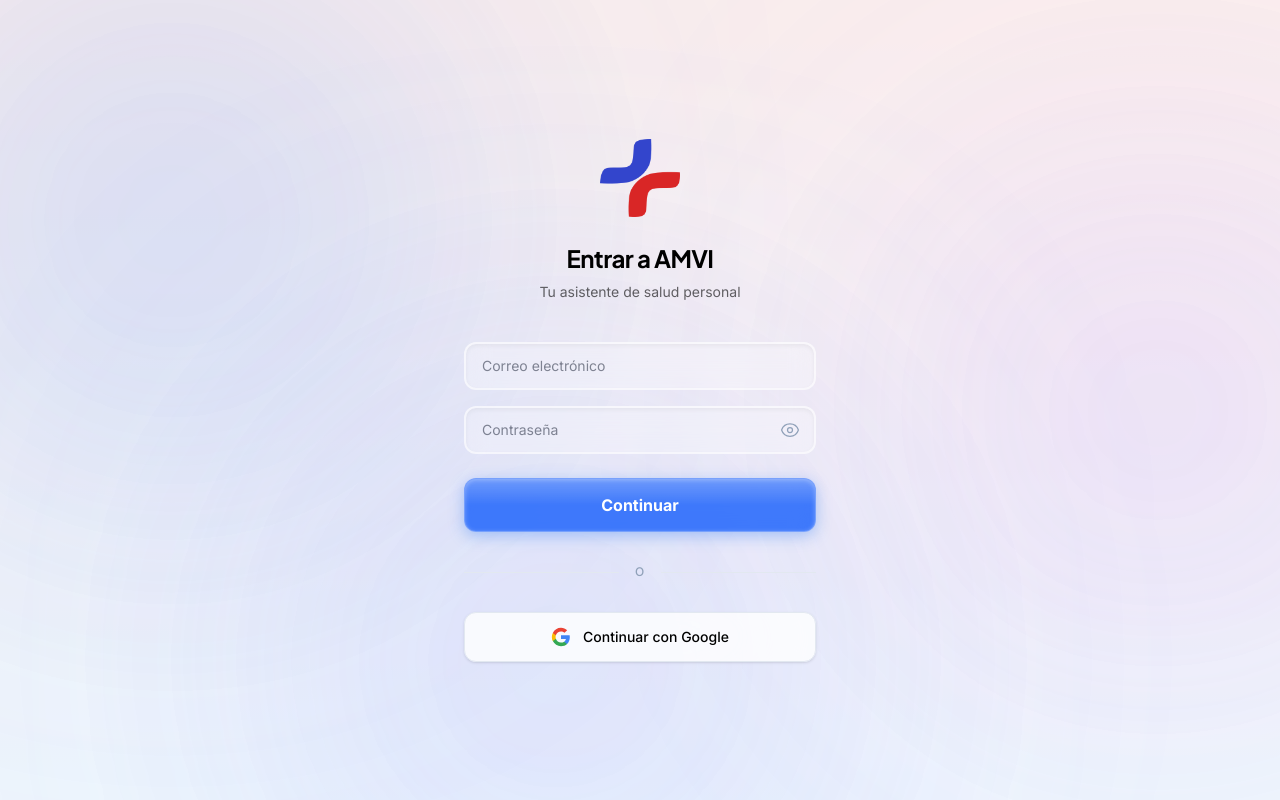
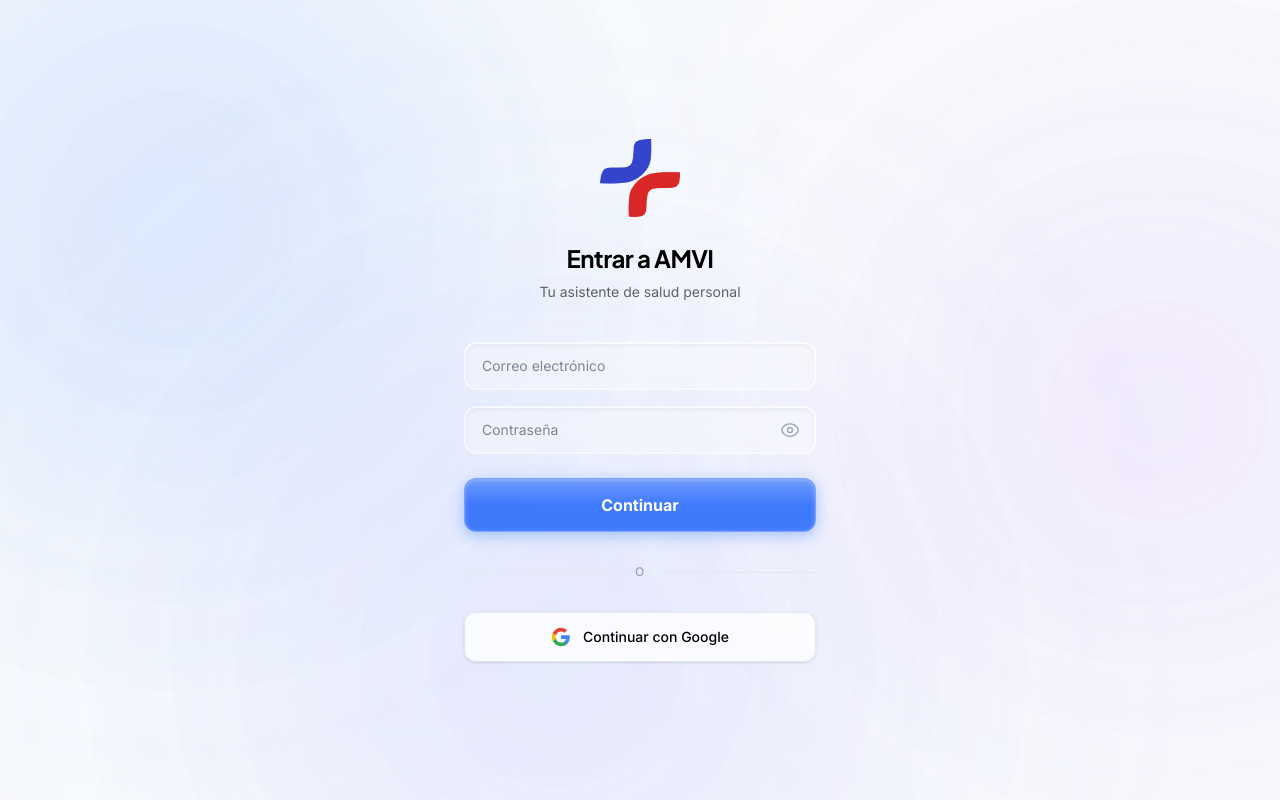
Before and after one commit to PonchoSaldana/AMVI-proyect, a Next.js app: page /vistas/login in a window 1280 px wide. Shown: the top 800 px of the page. Built offline with nearby package versions, Linux system fonts and the light colour scheme; no server answers.

Commit message:
feat: fullscreen PWA en movil con safe-area iOS

```diff
--- a/app/globals.css
+++ b/app/globals.css
@@ -151,17 +151,22 @@
 }
 
 @layer base {
+  html, body {
+    /* Fullscreen PWA: respect iOS safe area (notch / Dynamic Island / home bar) */
+    padding-top: env(safe-area-inset-top);
+    padding-bottom: env(safe-area-inset-bottom);
+    padding-left: env(safe-area-inset-left);
+    padding-right: env(safe-area-inset-right);
+    /* Stretch to fill 100% of the viewport height in standalone/fullscreen mode */
+    min-height: 100dvh;
+  }
   body {
     font-family: -apple-system, BlinkMacSystemFont, "Segoe UI", Roboto, "Helvetica Neue", Arial, sans-serif;
-    background: linear-gradient(180deg, #ffb7b2 0%, #c5e0ff 100%);
-    background-attachment: fixed;
     color: #1d1d1f;
+    @apply bg-background text-foreground font-jakarta;
   }
   * {
     @apply border-outline/20;
-  }
-  body {
-    @apply bg-background text-foreground font-jakarta;
   }
   h1, h2, h3, h4, h5, h6 {
     @apply font-jakarta;
@@ -243,4 +248,12 @@
   .custom-scrollbar::-webkit-scrollbar-thumb {
     @apply bg-slate-200 dark:bg-white/10 rounded-full hover:bg-slate-300 dark:hover:bg-white/20;
   }
+
+  /* Sticky nav / footer respect safe area on iOS fullscreen */
+  .safe-bottom {
+    padding-bottom: max(1rem, env(safe-area-inset-bottom));
+  }
+  .safe-top {
+    padding-top: max(0.5rem, env(safe-area-inset-top));
+  }
 }
--- a/app/layout.tsx
+++ b/app/layout.tsx
@@ -36,7 +36,7 @@
   },
   appleWebApp: {
     capable: true,
-    statusBarStyle: "default",
+    statusBarStyle: "black-translucent",
     title: "AMVI",
   },
 };
@@ -46,6 +46,7 @@
   width: "device-width",
   initialScale: 1,
   maximumScale: 5,
+  viewportFit: "cover",
 };
 
 export default function RootLayout({
--- a/components/ui/premium-nav.tsx
+++ b/components/ui/premium-nav.tsx
@@ -25,8 +25,8 @@
   if (pathname === "/vistas/login") return null;
 
   return (
-    <nav className="md:hidden fixed bottom-6 left-0 right-0 z-50 px-4 pointer-events-none flex justify-center">
-      <div className="liquid-glass-heavy rounded-[2rem] px-2 h-16 flex items-center justify-around pointer-events-auto w-full max-w-sm">
+    <nav className="md:hidden fixed bottom-0 left-0 right-0 z-50 px-4 safe-bottom pointer-events-none flex justify-center">
+      <div className="liquid-glass-heavy rounded-[2rem] mb-2 px-2 h-16 flex items-center justify-around pointer-events-auto w-full max-w-sm">
         {navItems.map((item) => {
           const isActive = pathname === item.href;
 
```
Also changed, not shown: public/manifest.json.
